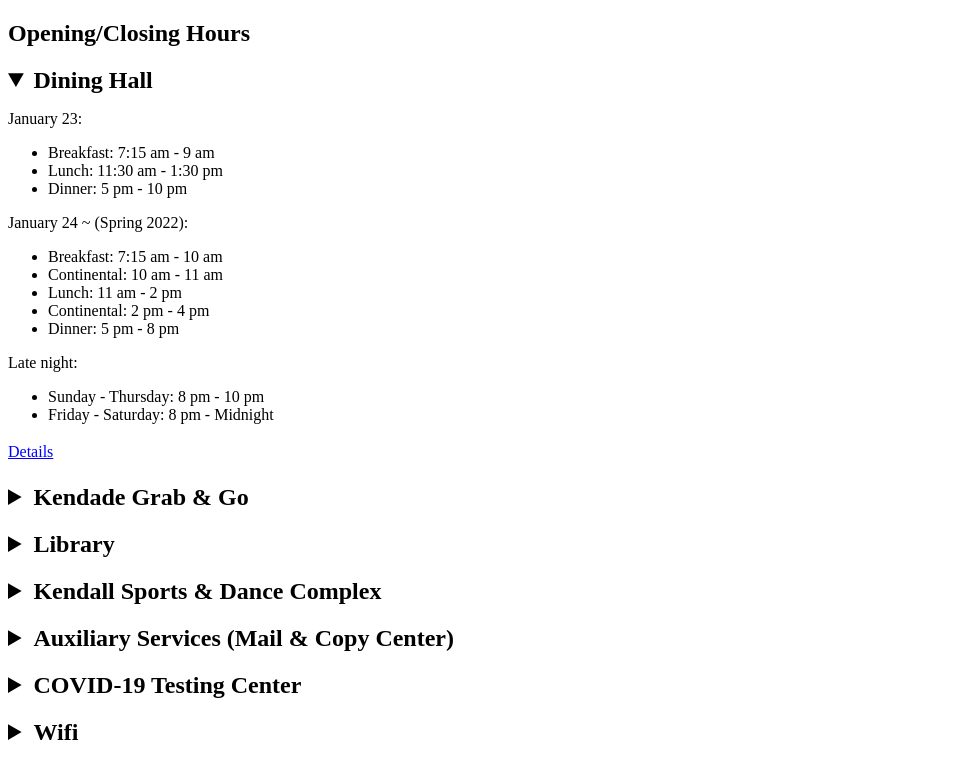
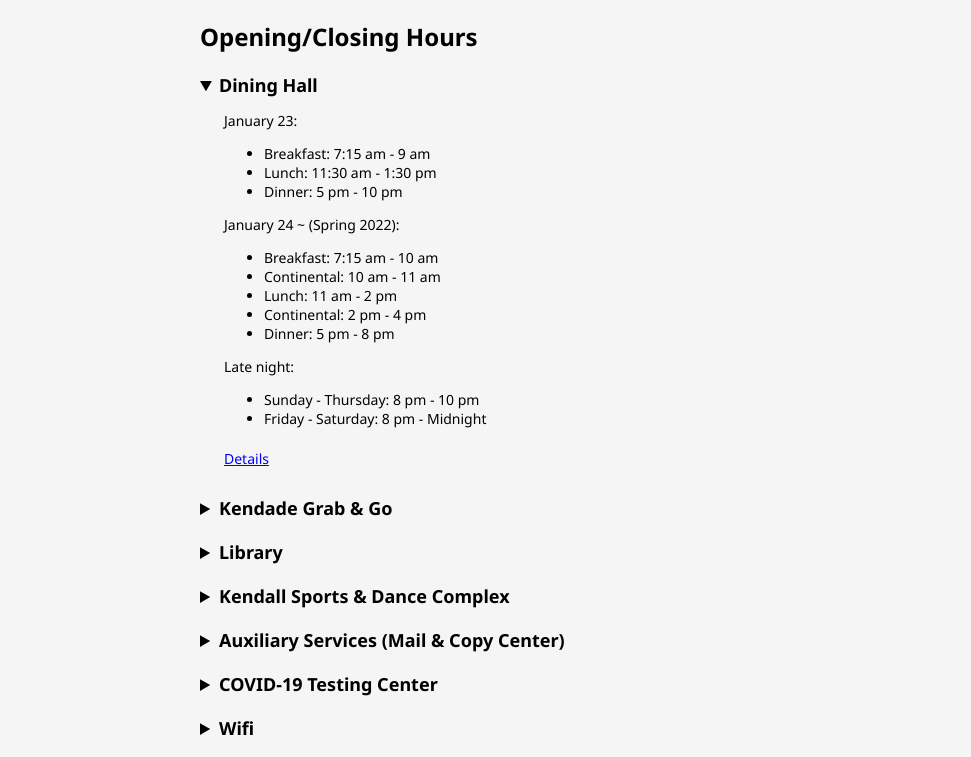
Before and after one commit to hi-hemini/mohoho, a plain HTML site: page index.html in a window 1280 px wide. Both pictures are taken after a click on the heading "Dining Hall". Shown: the top 757 px of the page, without its empty margins (0-971 px from the left). Drawn offline with Linux system fonts and the light colour scheme.

Commit message:
fonts and padding

```diff
--- a/css/styles.css
+++ b/css/styles.css
@@ -1,20 +1,12 @@
-
-.toggle {
-    padding-bottom: 20px;
-}
-
-.toggle-title {
-    font-size: 24px;
-    font-weight: 700;
-}
-
-.toggle-content {
-    font-size: 16px;
+body {
+    font-family: 'Noto Sans', sans-serif;
+    margin: 0;
+    padding: 0;
 }
 
 a {
     color: blue;
-    line-height: 24px;
+    line-height: 34px;
 }
 
 .flex {
@@ -37,6 +29,23 @@ a {
     flex-direction: row;
 }
 
+
+/* custom */
+.toggle {
+    padding-bottom: 20px;
+}
+
+.toggle-title {
+    font-size: 18px;
+    font-weight: 700;
+    cursor: pointer;
+}
+
+.toggle-content {
+    font-size: 14px;
+    padding-left: 24px;
+}
+
 .link-category {
     width: 300px;
 }
--- a/index.html
+++ b/index.html
@@ -7,13 +7,17 @@
     <meta name="viewport" content="width=device-width, initial-scale=1.0">
     <title>Mohoho</title>
     <link rel="stylesheet" href="css/styles.css" />
+    <link rel="preconnect" href="https://fonts.googleapis.com">
+    <link rel="preconnect" href="https://fonts.gstatic.com" crossorigin>
+    <link href="https://fonts.googleapis.com/css2?family=Noto+Sans:wght@400;700&display=swap" rel="stylesheet">
 </head>
 
 <body>
     <!-- Header -->
 
     <!-- Hejin Hours -->
-    <h2>Opening/Closing Hours</h2>
+    <div style="background-color: #F5F5F5; padding: 0px 200px;">
+        <h2 style="margin-top: 0; padding-top: 20px;">Opening/Closing Hours</h2>
         <details class="toggle">
             <summary class="toggle-title">Dining Hall</summary>
             <div class="toggle-content">
@@ -42,10 +46,8 @@
         <details class="toggle">
             <summary class="toggle-title">Kendade Grab & Go</summary>
             <div class="toggle-content">
-            <ul>
-                <li>Tentatively opening February 14, 2022</li>
-                <li>Monday-Friday: 9:45 am-2 pm</li>
-            </ul>
+                <p>Tentatively opening February 14, 2022</p>
+                <p>Monday-Friday: 9:45 am-2 pm</p>
                 <a href="https://www.mtholyoke.edu/dining/opening_closing">Details</a>
             </div>
         </details>
@@ -113,9 +115,7 @@
         <details class="toggle">
             <summary class="toggle-title">COVID-19 Testing Center</summary>
             <div class="toggle-content">
-            <ul>
-                <li>Monday - Friday: 8 am - 5:30 pm</li>
-            </ul>
+                <p>Monday - Friday: 8 am - 5:30 pm</p>
                 <a href="https://www.mtholyoke.edu/coronavirus/covid-19-testing-center">Details</a>
                 <br />
                 <a href="https://www.mtholyoke.edu/coronavirus/covid-19-dashboard">Dashboard</a>
@@ -136,12 +136,13 @@
                 <a href="https://lits.mtholyoke.edu/tech-support/access-and-internet-connectivity/connect-wifi">Details</a>
             </div>
         </details>
+    </div>
 
     <!-- Map -->
 
     <!-- Joni Links -->
 
-    <h1>Links</h1>
+    <!-- line -->
 
     <!-- First row -->
     <div class="flex row justify-center">
```
Lines whose indentation alone changed are shown as unchanged.
